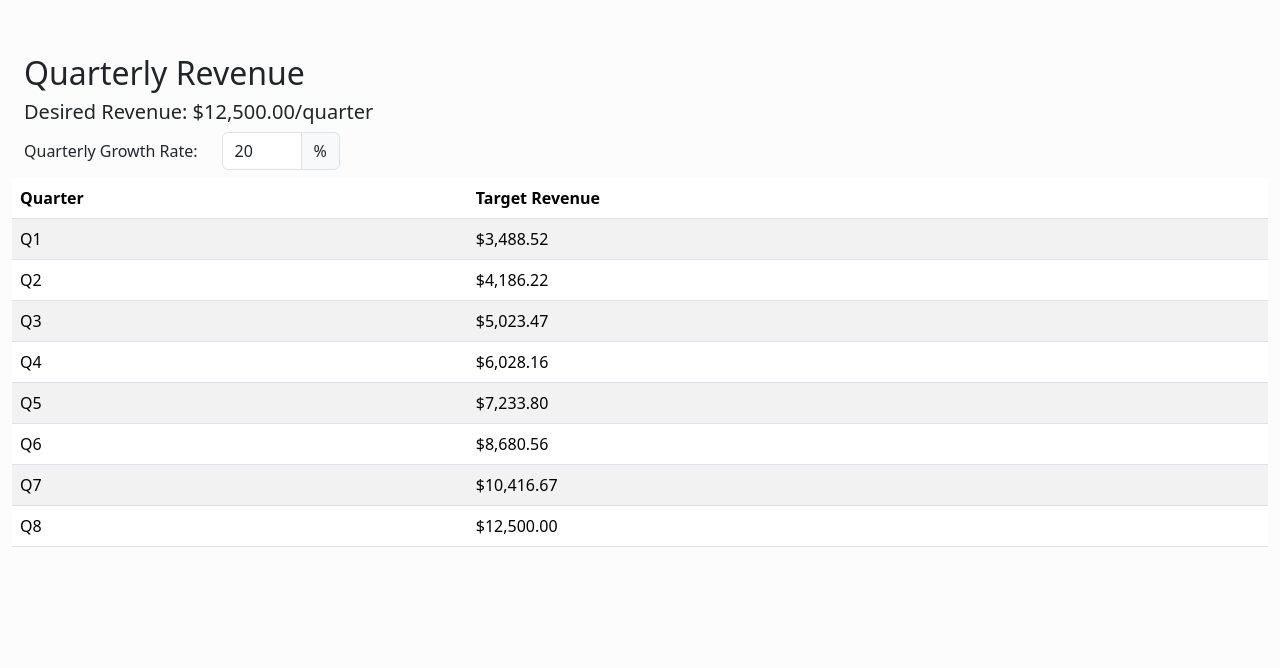
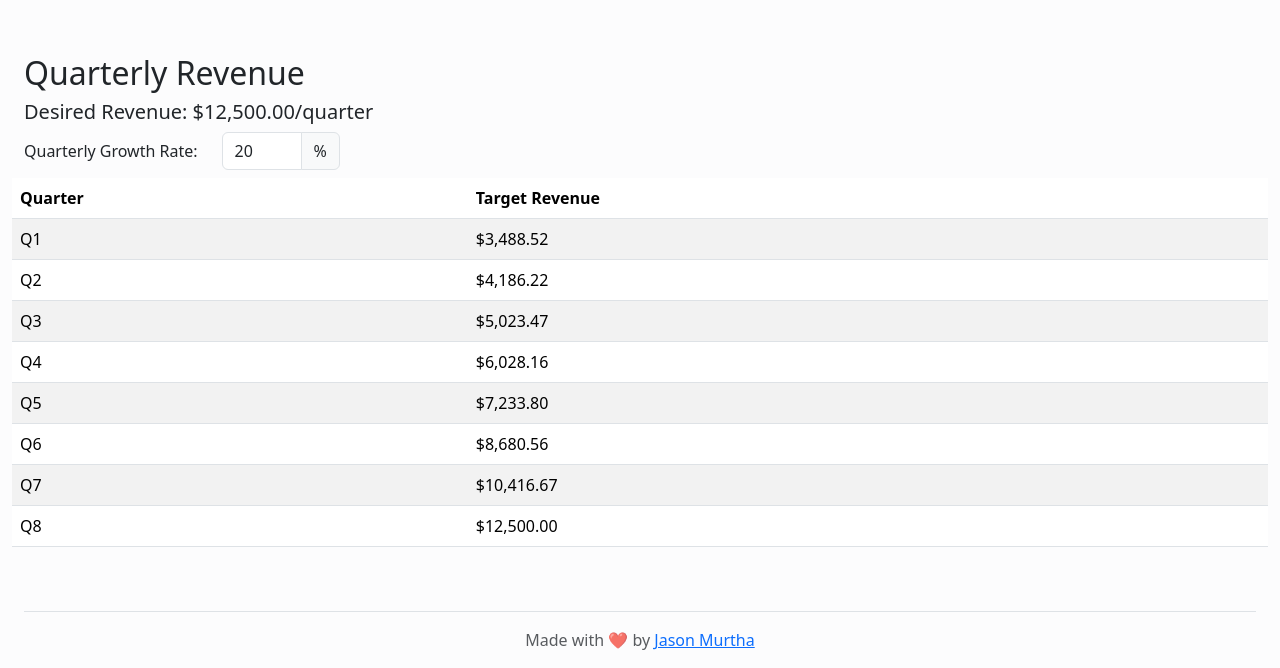
Before and after one commit to jasonmurtha/Journalism-Revenue-Calculator, a plain HTML site: page index.html in a window 1280 px wide. Shown: the part 684-1352 px from the top of the page. Before the commit the page ends 1247 px from the top, so only its background shows below. Drawn offline with nearby package versions, Linux system fonts and the light colour scheme.

Commit message:
add footer

```diff
--- a/index.html
+++ b/index.html
@@ -444,6 +444,9 @@
           </table>
         </div>
       </div>
+      <footer class="py-3 my-5 border-top">
+        <div class="col-12 text-body-secondary text-center">Made with ❤️ by <a href="https://jasonmurtha.com">Jason Murtha</a></div>
+      </footer>
     </div>
   </body>
 </html>
```
